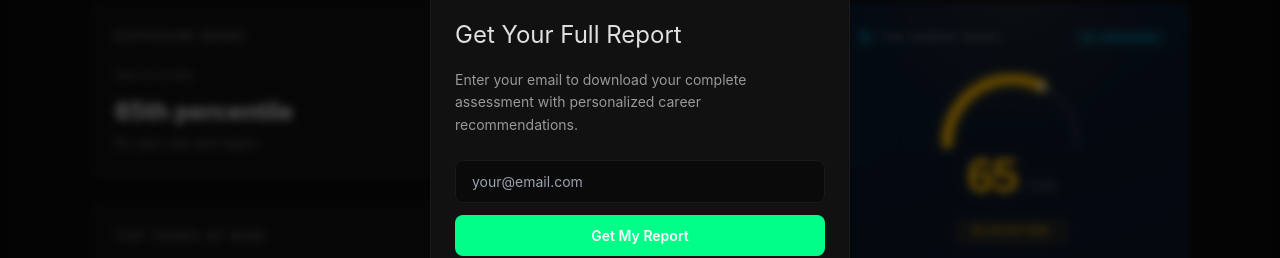
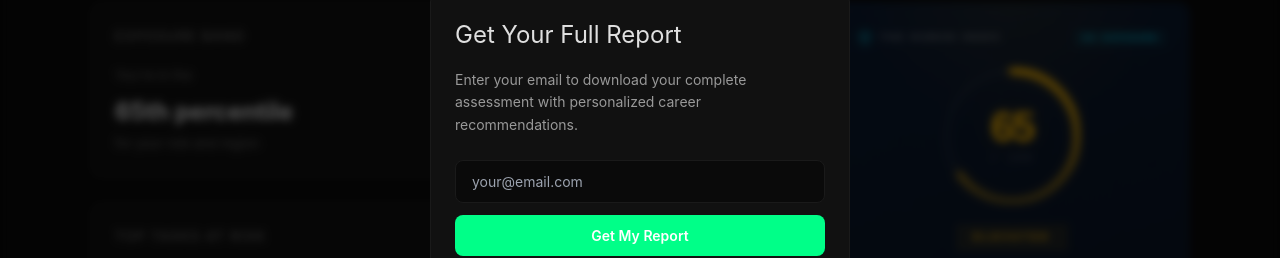
Before and after one commit to Monotits/thehumanindex-web, a Next.js app: page /quiz/result in a window 1280 px wide. Both pictures are taken after a click on the button 402 px from the left and 448 px from the top of the page. Shown: the part 238-496 px from the top of the page. Built offline with nearby package versions, Linux system fonts and the light colour scheme; no server answers.

Commit message:
algorithm update

```diff
--- a/src/components/ShareCard.tsx
+++ b/src/components/ShareCard.tsx
@@ -26,38 +26,29 @@ interface ShareCardProps {
   result: QuizResult
 }
 
-// ── Gauge (half-circle arc) ──────────────────────
-function Gauge({ percentile, color, size = 'normal' }: { percentile: number; color: string; size?: 'normal' | 'large' }) {
-  const isLg = size === 'large'
-  const w = isLg ? 220 : 160
-  const h = isLg ? 120 : 90
-  const cx = w / 2
-  const cy = isLg ? 105 : 78
-  const r = isLg ? 90 : 65
-  const strokeW = isLg ? 10 : 8
-
-  const startAngle = 180
-  const endAngle = 0
-  const sweepAngle = (percentile / 100) * 180
-  const currentAngle = startAngle - sweepAngle
-
-  const toRad = (deg: number) => (deg * Math.PI) / 180
-  const px = (deg: number) => cx + r * Math.cos(toRad(deg))
-  const py = (deg: number) => cy - r * Math.sin(toRad(deg))
-
-  const bgPath = `M ${px(startAngle)} ${py(startAngle)} A ${r} ${r} 0 0 1 ${px(endAngle)} ${py(endAngle)}`
-  const largeArc = sweepAngle > 180 ? 1 : 0
-  const valPath = `M ${px(startAngle)} ${py(startAngle)} A ${r} ${r} 0 ${largeArc} 1 ${px(currentAngle)} ${py(currentAngle)}`
-
-  const tipX = px(currentAngle)
-  const tipY = py(currentAngle)
+// ── Score Ring (circular progress) ──────────────────────
+function ScoreRing({ percentile, color }: { percentile: number; color: string }) {
+  const size = 140
+  const strokeW = 5
+  const r = (size - strokeW * 2) / 2
+  const cx = size / 2
+  const cy = size / 2
+  const circumference = 2 * Math.PI * r
+  const dashOffset = circumference * (1 - percentile / 100)
 
   return (
-    <svg viewBox={`0 0 ${w} ${h}`} width={w} height={h} style={{ display: 'block', margin: '0 auto' }}>
-      {/* Glow filter */}
+    <div style={{
+      width: size, height: size, position: 'relative',
+      margin: '0 auto',
+    }}>
+      <svg width={size} height={size} style={{ display: 'block', transform: 'rotate(-90deg)' }}>
         <defs>
-        <filter id="gaugeGlow">
-          <feGaussianBlur stdDeviation="4" result="blur" />
+          <linearGradient id="ringGrad" x1="0%" y1="0%" x2="100%" y2="0%">
+            <stop offset="0%" stopColor={color} stopOpacity="0.3" />
+            <stop offset="100%" stopColor={color} stopOpacity="1" />
+          </linearGradient>
+          <filter id="ringGlow">
+            <feGaussianBlur stdDeviation="3" result="blur" />
             <feMerge>
               <feMergeNode in="blur" />
               <feMergeNode in="SourceGraphic" />
@@ -65,13 +56,40 @@ function Gauge({ percentile, color, size = 'normal' }: { percentile: number; col
           </filter>
         </defs>
         {/* Background track */}
-      <path d={bgPath} fill="none" stroke="rgba(255,255,255,0.06)" strokeWidth={strokeW} strokeLinecap="round" />
-      {/* Value arc with glow */}
-      <path d={valPath} fill="none" stroke={color} strokeWidth={strokeW} strokeLinecap="round" filter="url(#gaugeGlow)" />
-      {/* Tip dot */}
-      <circle cx={tipX} cy={tipY} r={isLg ? 6 : 4} fill="#fff" />
-      <circle cx={tipX} cy={tipY} r={isLg ? 10 : 7} fill={color} opacity="0.25" />
+        <circle cx={cx} cy={cy} r={r} fill="none"
+          stroke="rgba(255,255,255,0.05)" strokeWidth={strokeW} />
+        {/* Value arc */}
+        <circle cx={cx} cy={cy} r={r} fill="none"
+          stroke="url(#ringGrad)" strokeWidth={strokeW}
+          strokeLinecap="round"
+          strokeDasharray={circumference}
+          strokeDashoffset={dashOffset}
+          filter="url(#ringGlow)" />
+        {/* Outer subtle ring */}
+        <circle cx={cx} cy={cy} r={r + strokeW + 3} fill="none"
+          stroke="rgba(255,255,255,0.02)" strokeWidth={1} />
       </svg>
+      {/* Inner content */}
+      <div style={{
+        position: 'absolute', inset: 0,
+        display: 'flex', flexDirection: 'column',
+        alignItems: 'center', justifyContent: 'center',
+      }}>
+        <div style={{
+          fontSize: 42, fontWeight: 800, color,
+          fontFamily: FH, lineHeight: 1, letterSpacing: -2,
+          textShadow: `0 0 24px ${color}30`,
+        }}>
+          {percentile}
+        </div>
+        <div style={{
+          fontSize: 11, color: 'rgba(255,255,255,0.3)',
+          fontFamily: FM, letterSpacing: 2, marginTop: 2,
+        }}>
+          / 100
+        </div>
+      </div>
+    </div>
   )
 }
 
@@ -189,24 +207,9 @@ export function ShareCard({ result }: ShareCardProps) {
           </span>
         </div>
 
-        {/* ── Gauge + Score ── */}
-        <div style={{ textAlign: 'center', marginBottom: 16, position: 'relative' }}>
-          <Gauge percentile={percentile} color={bandColor} />
-          <div style={{ marginTop: -4 }}>
-            <span style={{
-              fontSize: 48, fontWeight: 800, color: bandColor,
-              lineHeight: 1, letterSpacing: -2, fontFamily: FH,
-              textShadow: `0 0 30px ${bandColor}25`,
-            }}>
-              {percentile}
-            </span>
-            <span style={{
-              fontSize: 16, color: 'rgba(255,255,255,0.3)',
-              marginLeft: 2, fontWeight: 500, fontFamily: FM,
-            }}>
-              /100
-            </span>
-          </div>
+        {/* ── Score Ring ── */}
+        <div style={{ marginBottom: 16, position: 'relative' }}>
+          <ScoreRing percentile={percentile} color={bandColor} />
         </div>
 
         {/* ── Band badge ── */}
```
Lines whose indentation alone changed are shown as unchanged.
